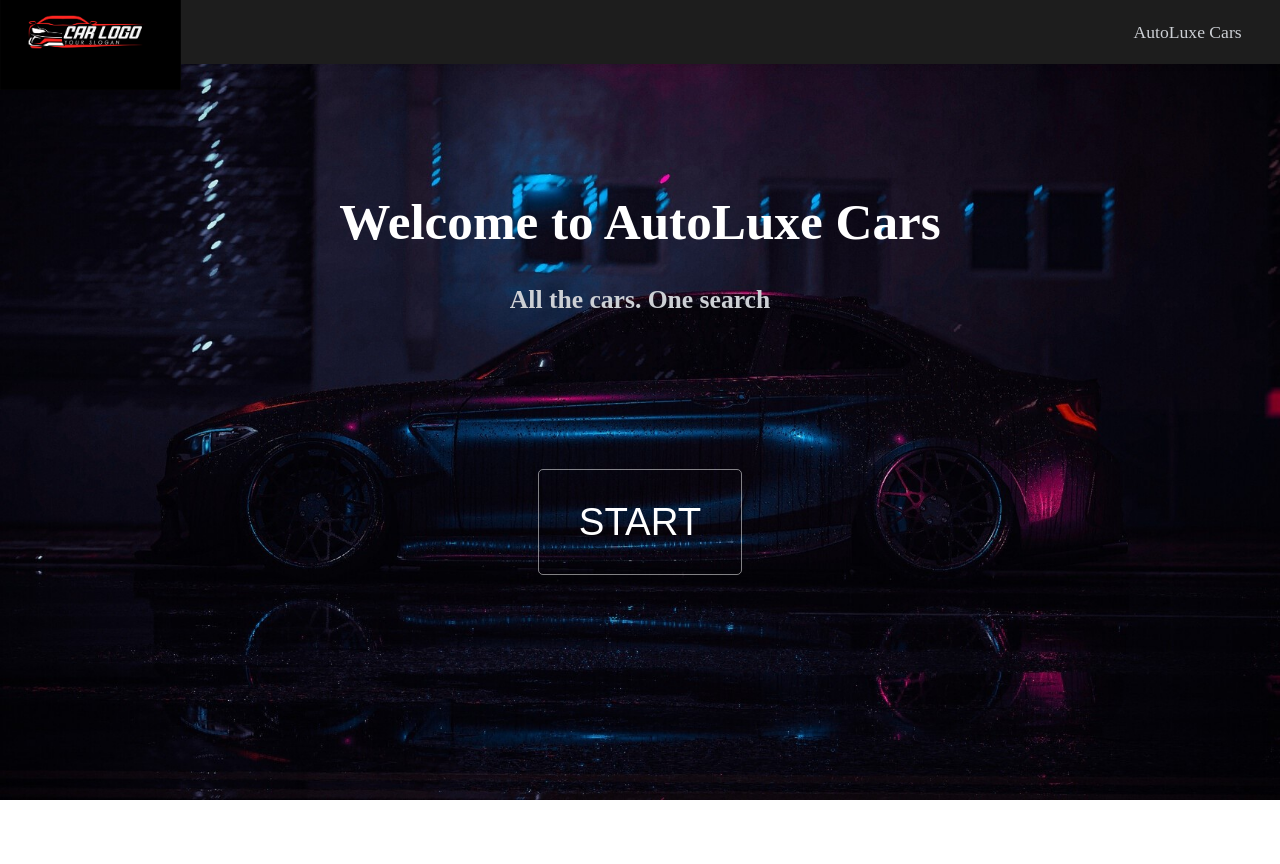
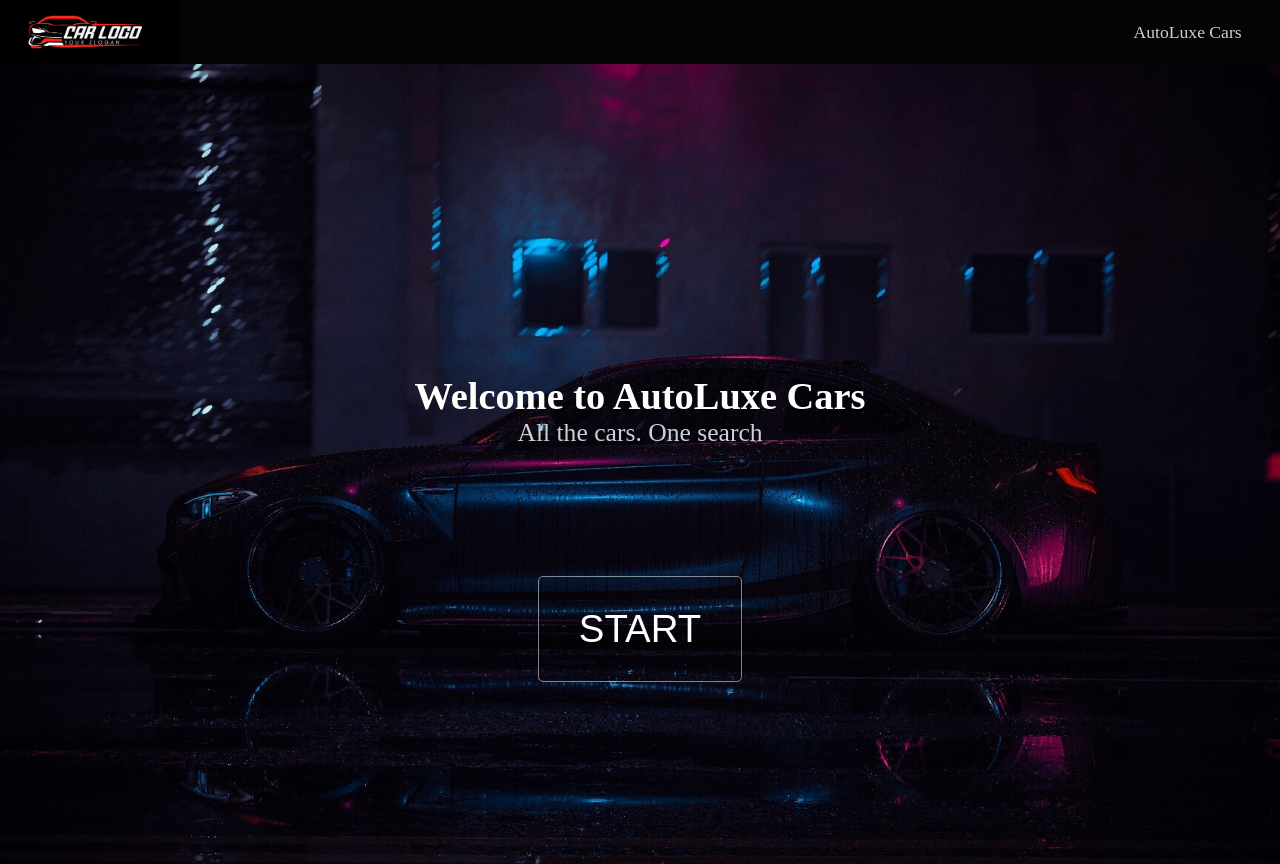
Before and after one commit to Morgana96/-Automotive-Commerce-App, a Vue app: page / in a window 1280 px wide. Before the commit the page ends 800 px from the top, so only its background shows below. Built offline with nearby package versions, Linux system fonts and the light colour scheme.

Commit message:
fetchData and display dynamically

```diff
--- a/src/App.vue
+++ b/src/App.vue
@@ -17,5 +17,8 @@ export default {
 </script>
 
 <style>
-
+   *{
+    margin: 0;
+    padding: 0;
+   }
 </style>
--- a/src/components/MyHeader/index.vue
+++ b/src/components/MyHeader/index.vue
@@ -18,19 +18,17 @@ body {
     padding: 0;
     font-family: Arial, sans-serif;
 }
-
 header {
-    background-color: #1d1d1d; /* 背景颜色 */
+    background-color: #040404; /* 背景颜色 */
     box-shadow: 0 2px 5px rgba(0, 0, 0, 0.1); /* 阴影效果 */
     display: flex;
-    justify-content: flex-start; /* 居中 */
+    justify-content: flex-start;
     align-items: center;
-    height: 5vw; /* 头部高度 */
-    position: fixed; /* 固定在顶部 */
-    top: 0;
-    left: 0;
-    width: 100%; /* 横向覆盖屏幕 */
-    z-index: 1; /* 提高层级，确保内容在上层 */
+    height: 5vw;
+    width: 100%;
+    overflow: hidden;
+
+
 }
 p{
   color: rgb(205, 208, 213);
@@ -39,7 +37,7 @@ p{
   font-size: 1.1em;
 }
 img {
-    max-height: 180%; /* 图片宽度最大为其容器的100% */
+    max-height: 180%;
 }
 
 
--- /dev/null
+++ b/src/pages/CarItem/index.vue
@@ -0,0 +1,97 @@
+<template>
+    <div class="product-container">
+      <ul class="product-list">
+        <!-- Repeat this li element for each product -->
+        <li class="product-item" v-for="item in items" :key = 'item.id'>
+          <h3 class="product-title">{{item.make+' '+item.model}}</h3>
+          <p class="product-description">{{item.description}}</p>
+          <p class="product-price">${{item.price}}</p>
+          <p class="product-features">{{item.features}}</p>
+            <p class="product-mileage">Mileage:{{ item.mileage }}</p>
+        </li>
+      </ul>
+    </div>
+  </template>
+
+  <script>
+  import {ref, onMounted} from 'vue'
+  import axios from 'axios'
+
+  export default {
+    name:'CarItem',
+    setup(){
+        const items = ref([])
+
+        const fetchData = async () => {
+            try{
+                const response = await axios.get('https://gist.githubusercontent.com/joaofs/6a4eb62499572a29485ac5924a0c9e64/raw/97ac2191e65fb6d84f6f336dc8867efbc97410a3/cars.json')
+                items.value = response.data
+                console.log(items.value);
+            } catch(error){
+               alert(error.message)
+            }
+
+        }
+        onMounted(()=>{
+            fetchData()
+
+        })
+        return {
+            items
+        }
+    }
+  }
+  </script>
+
+  <style scoped>
+.product-container {
+    display: flex;
+    justify-content: center;
+    padding: 20px;
+    height: 100%;
+    background-color: #131313;
+}
+.product-list {
+    list-style: none;
+    display: grid;
+    grid-template-columns: repeat(auto-fit, minmax(250px, 1fr));
+    gap: 10px 20px;
+    margin: 0;
+    padding: 0;
+    width: 100%;
+}
+.product-item {
+  background-color: #dadada;
+  padding: 20px;
+  border-radius: 8px;
+  box-shadow: 0 2px 4px rgba(0, 0, 0, 0.1);
+  height: 200px;
+}
+
+  .product-title {
+    font-size: 1.25rem;
+    font-weight: bold;
+    margin-bottom: 10px;
+  }
+
+  .product-description {
+    margin: 5px 0;
+    color: #666;
+  }
+
+  .product-price {
+    font-size: 1.2rem;
+    color: #333;
+    margin-top: 10px;
+  }
+
+  .product-features {
+    color: #666;
+    margin-top: 5px;
+  }
+
+  .product-mileage {
+    color: #666;
+    margin-top: 5px;
+  }
+  </style>
--- a/src/pages/Home/index.vue
+++ b/src/pages/Home/index.vue
@@ -1,50 +1,54 @@
 <template>
     <div class="welcome-banner">
+
     <div class="text">
       <h1>Welcome to AutoLuxe Cars</h1>
       <h3>All the cars. One search</h3>
+      <router-link to="/CarItem">
+      <button>START</button>
+    </router-link>
     </div>
 
-    <button>START</button>
+
   </div>
+
 </template>
 
 <script>
 export default {
-    name:'Home'
+    name:'Home',
 }
 </script>
 
 <style>
-body {
-  margin: 0;
-    padding: 0;
-    background-image: url('./CarBG.jpg'); /* 替换为您的背景图像路径 */
+.welcome-banner {
+  background-image: url('./CarBG.jpg');
   background-size: cover;
   background-position: center center;
   height: 100vh;
   width: 100%;
   display: flex;
   justify-content: center;
-    align-items: flex-start;
+  align-items: center;
+  text-align: center;
   background-repeat: no-repeat;
-}
-.text{
-  margin-top: 15vw;
-}
-
-.welcome-banner {
-    text-align: center;
-    border-radius: 10px;
   color: white;
 }
 
+.center-content {
+  display: flex;
+  text-align: center;
+}
+.text{
+  margin-top: 10vw;
+}
 h1 {
     font-weight: bold;
-    font-size: 4vw;
+    font-size: 3vw;
 }
 h3{
   font-size: 2vw;
+  font-weight: lighter;
   color: rgb(205, 208, 213);
 }
 button {
--- a/src/router/index.js
+++ b/src/router/index.js
@@ -1,5 +1,6 @@
 import {createRouter, createWebHistory} from 'vue-router'
 import Home from '@/pages/Home'
+import CarItem from '@/pages/CarItem'
 
 const router = createRouter({
     history: createWebHistory(),
@@ -10,6 +11,11 @@ const router = createRouter({
         component: Home,
       },
       {
+        path:'/CarItem',
+        name:'CarItem',
+        component:CarItem,
+      },
+      {
         path: '/:catchAll(.*)',
         redirect:'/'
       }
```
Lines whose indentation alone changed are shown as unchanged.
